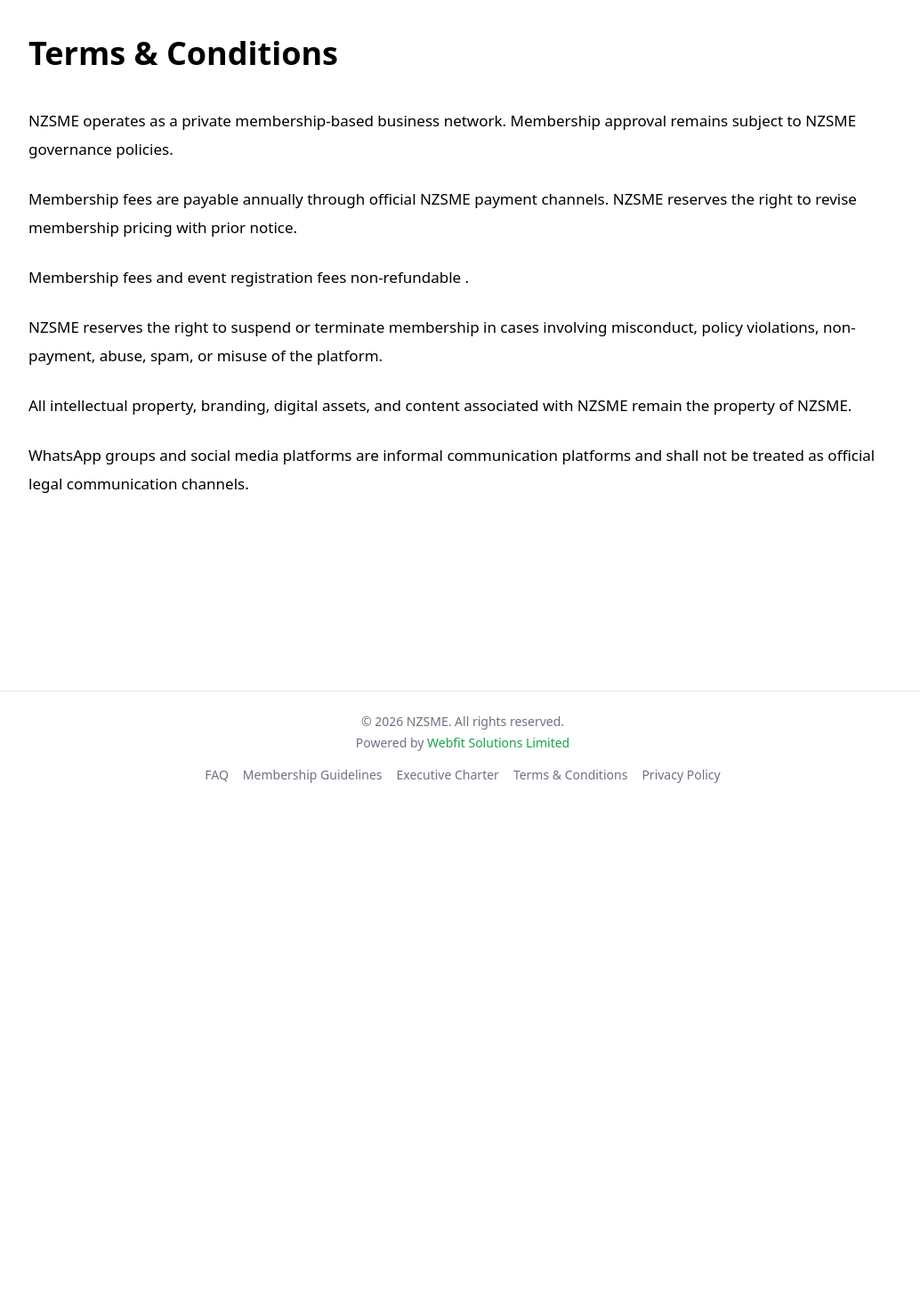
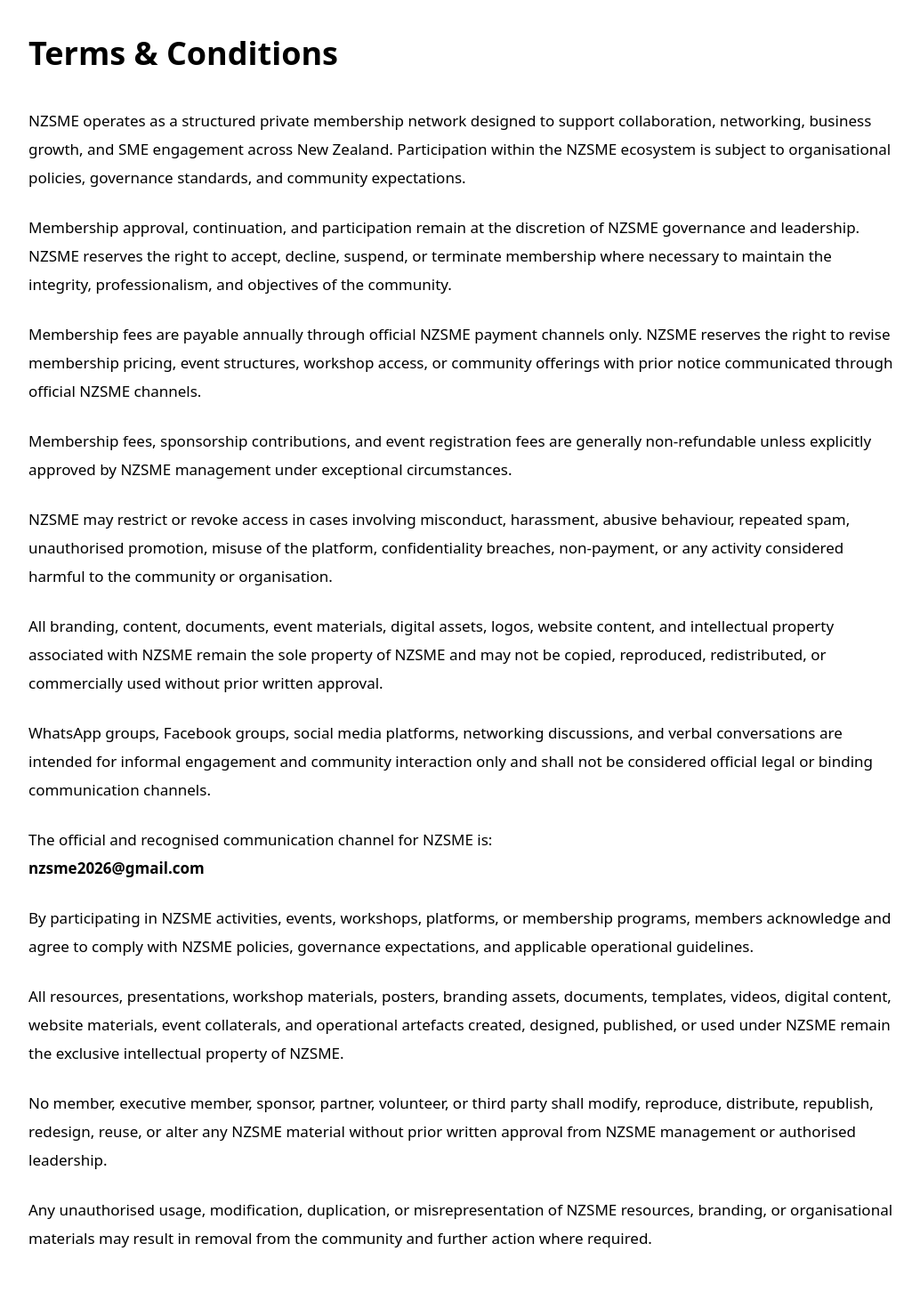
Before and after one commit to nzsme2026/nzsme, a Next.js app: page /terms-and-conditions in a window 1280 px wide. Shown: the part 120-1590 px from the top of the page at 89% size, without its empty margins (120-1154 px from the left). Before the commit the page ends 1025 px from the top, so only its background shows below. Built offline with nearby package versions, Linux system fonts and the light colour scheme.

Commit message:
Added governance, FAQ, legal pages and updated terms

```diff
--- a/app/terms-and-conditions/page.tsx
+++ b/app/terms-and-conditions/page.tsx
@@ -5,36 +5,86 @@
     <LegalPageLayout title="Terms & Conditions">
 
       <p>
-        NZSME operates as a private membership-based business network.
-        Membership approval remains subject to NZSME governance policies.
+        NZSME operates as a structured private membership network designed to
+        support collaboration, networking, business growth, and SME engagement
+        across New Zealand. Participation within the NZSME ecosystem is subject
+        to organisational policies, governance standards, and community
+        expectations.
+      </p>
+
+      <p>
+        Membership approval, continuation, and participation remain at the
+        discretion of NZSME governance and leadership. NZSME reserves the right
+        to accept, decline, suspend, or terminate membership where necessary to
+        maintain the integrity, professionalism, and objectives of the
+        community.
       </p>
 
       <p>
         Membership fees are payable annually through official NZSME payment
-        channels. NZSME reserves the right to revise membership pricing with
-        prior notice.
+        channels only. NZSME reserves the right to revise membership pricing,
+        event structures, workshop access, or community offerings with prior
+        notice communicated through official NZSME channels.
       </p>
 
       <p>
-        Membership fees and event registration fees non-refundable .
+        Membership fees, sponsorship contributions, and event registration fees
+        are generally non-refundable unless explicitly approved by NZSME
+        management under exceptional circumstances.
       </p>
 
       <p>
-        NZSME reserves the right to suspend or terminate membership in cases
-        involving misconduct, policy violations, non-payment, abuse, spam, or
-        misuse of the platform.
+        NZSME may restrict or revoke access in cases involving misconduct,
+        harassment, abusive behaviour, repeated spam, unauthorised promotion,
+        misuse of the platform, confidentiality breaches, non-payment, or any
+        activity considered harmful to the community or organisation.
       </p>
 
       <p>
-        All intellectual property, branding, digital assets, and content
-        associated with NZSME remain the property of NZSME.
+        All branding, content, documents, event materials, digital assets,
+        logos, website content, and intellectual property associated with NZSME
+        remain the sole property of NZSME and may not be copied, reproduced,
+        redistributed, or commercially used without prior written approval.
       </p>
 
       <p>
-        WhatsApp groups and social media platforms are informal communication
-        platforms and shall not be treated as official legal communication
-        channels.
+        WhatsApp groups, Facebook groups, social media platforms, networking
+        discussions, and verbal conversations are intended for informal
+        engagement and community interaction only and shall not be considered
+        official legal or binding communication channels.
       </p>
+
+      <p>
+        The official and recognised communication channel for NZSME is:
+        <br />
+        <strong>nzsme2026@gmail.com</strong>
+      </p>
+
+      <p>
+        By participating in NZSME activities, events, workshops, platforms, or
+        membership programs, members acknowledge and agree to comply with NZSME
+        policies, governance expectations, and applicable operational
+        guidelines.
+      </p>
+      <p>
+  All resources, presentations, workshop materials, posters, branding assets,
+  documents, templates, videos, digital content, website materials, event
+  collaterals, and operational artefacts created, designed, published, or used
+  under NZSME remain the exclusive intellectual property of NZSME.
+</p>
+
+<p>
+  No member, executive member, sponsor, partner, volunteer, or third party
+  shall modify, reproduce, distribute, republish, redesign, reuse, or alter
+  any NZSME material without prior written approval from NZSME management or
+  authorised leadership.
+</p>
+
+<p>
+  Any unauthorised usage, modification, duplication, or misrepresentation of
+  NZSME resources, branding, or organisational materials may result in removal
+  from the community and further action where required.
+</p>
 
     </LegalPageLayout>
   );
```
